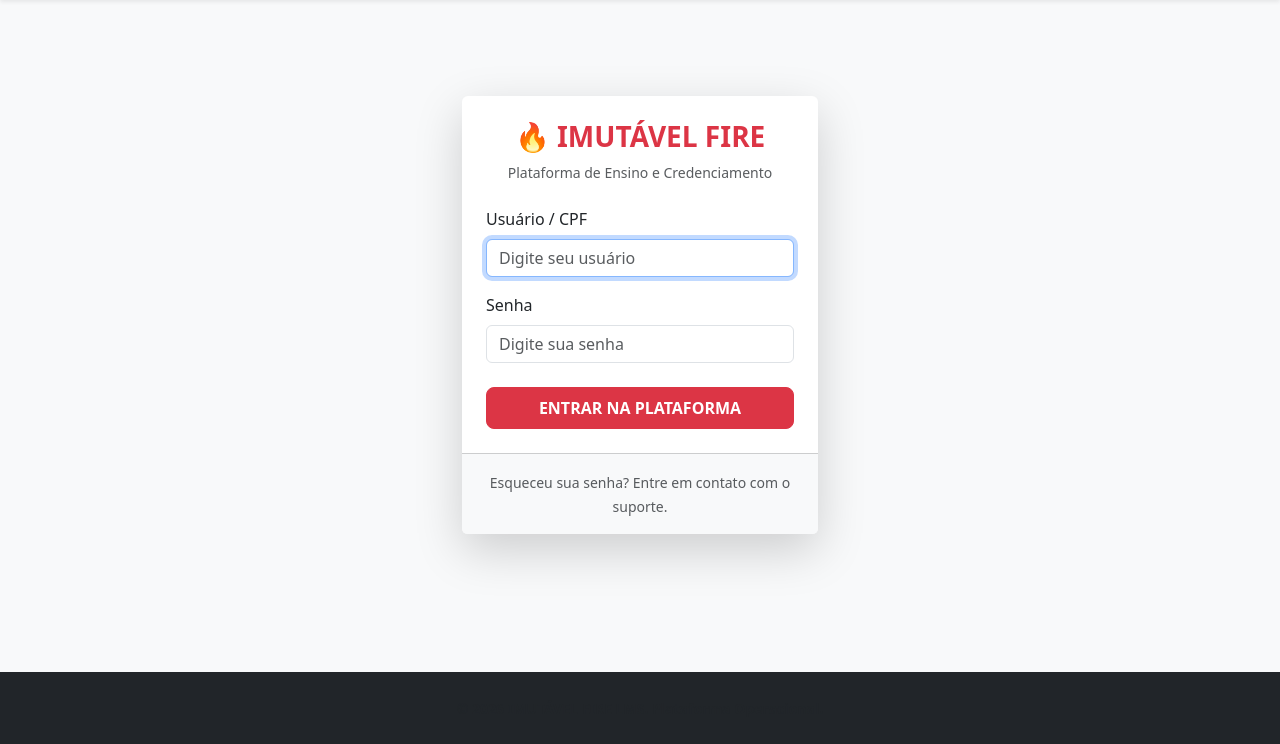
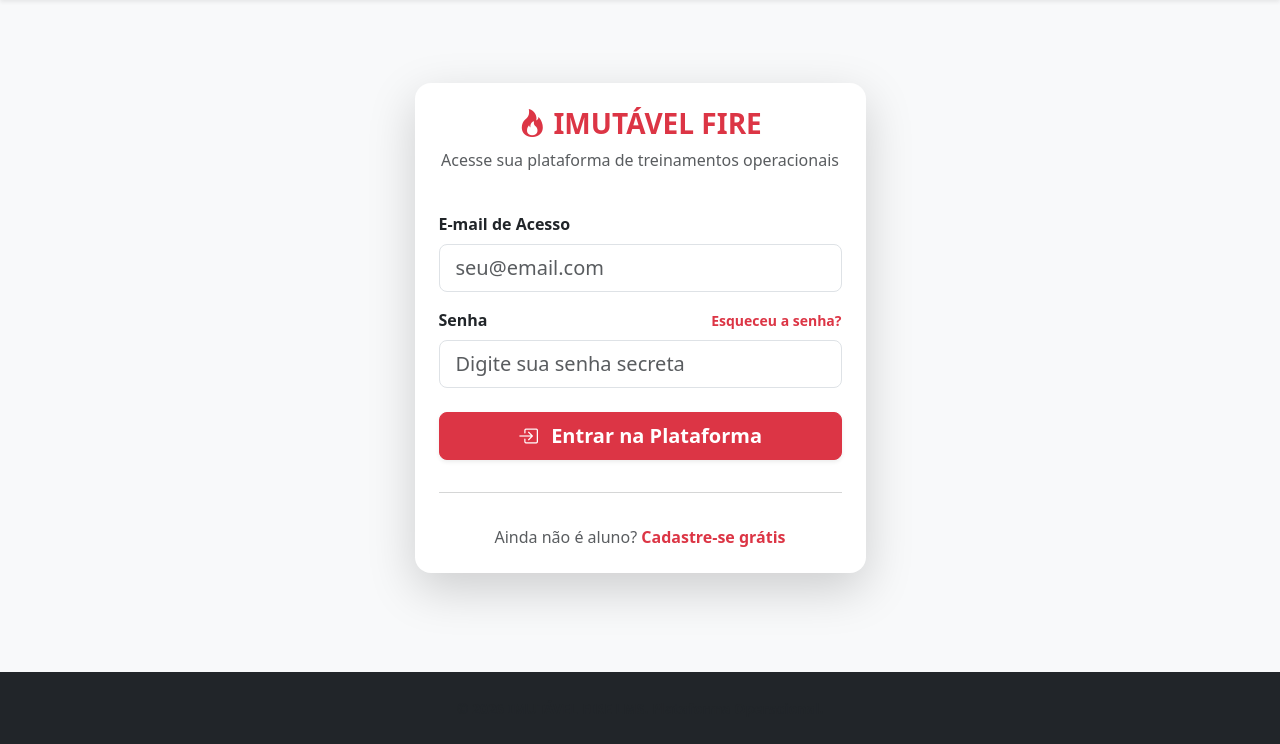
Before and after one commit to matheusbarbosatech/imutavel-fire-lms, a Django app: page /accounts/login/ in a window 1280 px wide. Shown: the part 56-800 px from the top of the page. Run offline with Django 5.2, Linux system fonts and the light colour scheme.

Commit message:
✨ Layout de login melhorado com Cadastro e Esqueci a Senha

```diff
--- a/apps/accounts/templates/accounts/login.html
+++ b/apps/accounts/templates/accounts/login.html
@@ -1,36 +1,48 @@
 {% extends 'base.html' %}
-
-{% block title %}Acesso ao Aluno - IMUTÁVEL FIRE{% endblock %}
+{% block title %}Acesso - IMUTÁVEL FIRE{% endblock %}
 
 {% block content %}
-<div class="row justify-content-center mt-5">
-    <div class="col-md-5 col-lg-4">
-        <div class="card shadow-lg border-0">
-            <div class="card-body p-4">
+<div class="row justify-content-center align-items-center" style="min-height: 70vh;">
+    <div class="col-md-5">
+        <div class="card shadow-lg border-0 rounded-4 p-4">
             <div class="text-center mb-4">
-                    <h3 class="fw-bold text-danger">🔥 IMUTÁVEL FIRE</h3>
-                    <p class="text-muted small">Plataforma de Ensino e Credenciamento</p>
+                <h3 class="fw-bold text-danger"><i class="bi bi-fire"></i> IMUTÁVEL FIRE</h3>
+                <p class="text-muted">Acesse sua plataforma de treinamentos operacionais</p>
             </div>
 
-                <form method="post">
+            <!-- Formulário de Login -->
+            <form method="post" action="{% url 'accounts:login' %}">
                 {% csrf_token %}
+
                 <div class="mb-3">
-                        <label for="id_username" class="form-label font-weight-bold">Usuário / CPF</label>
-                        <input type="text" name="username" class="form-control" id="id_username" placeholder="Digite seu usuário" required autofocus>
+                    <label class="form-label fw-semibold">E-mail de Acesso</label>
+                    <input type="email" name="username" class="form-control form-control-lg" required placeholder="seu@email.com">
                 </div>
 
                 <div class="mb-4">
-                        <label for="id_password" class="form-label font-weight-bold">Senha</label>
-                        <input type="password" name="password" class="form-control" id="id_password" placeholder="Digite sua senha" required>
+                    <div class="d-flex justify-content-between align-items-center">
+                        <label class="form-label fw-semibold mb-0">Senha</label>
+                        <!-- Link de Esqueci a Senha -->
+                        <a href="{% url 'password_reset' %}" class="text-decoration-none text-danger small fw-semibold">
+                            Esqueceu a senha?
+                        </a>
+                    </div>
+                    <input type="password" name="password" class="form-control form-control-lg mt-2" required placeholder="Digite sua senha secreta">
                 </div>
 
-                    <div class="d-grid gap-2">
-                        <button type="submit" class="btn btn-danger btn-lg fs-6 fw-bold">ENTRAR NA PLATAFORMA</button>
-                    </div>
+                <button type="submit" class="btn btn-danger btn-lg w-100 fw-bold shadow-sm mb-3">
+                    <i class="bi bi-box-arrow-in-right me-2"></i> Entrar na Plataforma
+                </button>
             </form>
-            </div>
-            <div class="card-footer bg-light text-center py-3">
-                <small class="text-muted">Esqueceu sua senha? Entre em contato com o suporte.</small>
+
+            <hr class="text-muted">
+
+            <!-- Link de Cadastro -->
+            <div class="text-center mt-3">
+                <span class="text-muted">Ainda não é aluno?</span>
+                <a href="{% url 'accounts:register' %}" class="text-danger fw-bold text-decoration-none">
+                    Cadastre-se grátis
+                </a>
             </div>
         </div>
     </div>
--- a/apps/accounts/urls.py
+++ b/apps/accounts/urls.py
@@ -12,4 +12,6 @@ urlpatterns = [
     # Perfil, Documentos de Matrícula e Declarações Institucionais
     path('perfil/', views.profile_view, name='profile'),
     path('declaracao/<str:doc_type_code>/', views.download_declaration, name='download_declaration'),
+
+    path('cadastro/', views.register_view, name='register'),
 ]
--- a/config/urls.py
+++ b/config/urls.py
@@ -17,6 +17,7 @@ urlpatterns = [
     path('quizzes/', include('apps.quizzes.urls')),
     path('certificates/', include('apps.certificates.urls')),
     path('gestao/', include('apps.management.urls')),
+    path('auth/', include('django.contrib.auth.urls')),
 ]
 
 if settings.DEBUG:
```
Also changed, not shown: apps/accounts/templates/accounts/register.html (+38 -24 lines), apps/accounts/views.py (+46 -0 lines). Lines whose indentation alone changed are shown as unchanged.
